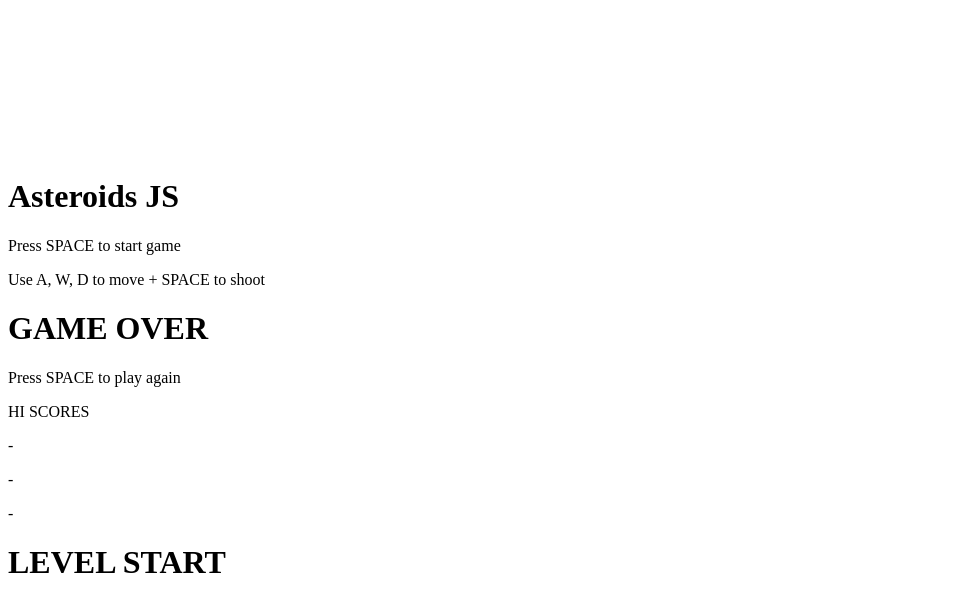
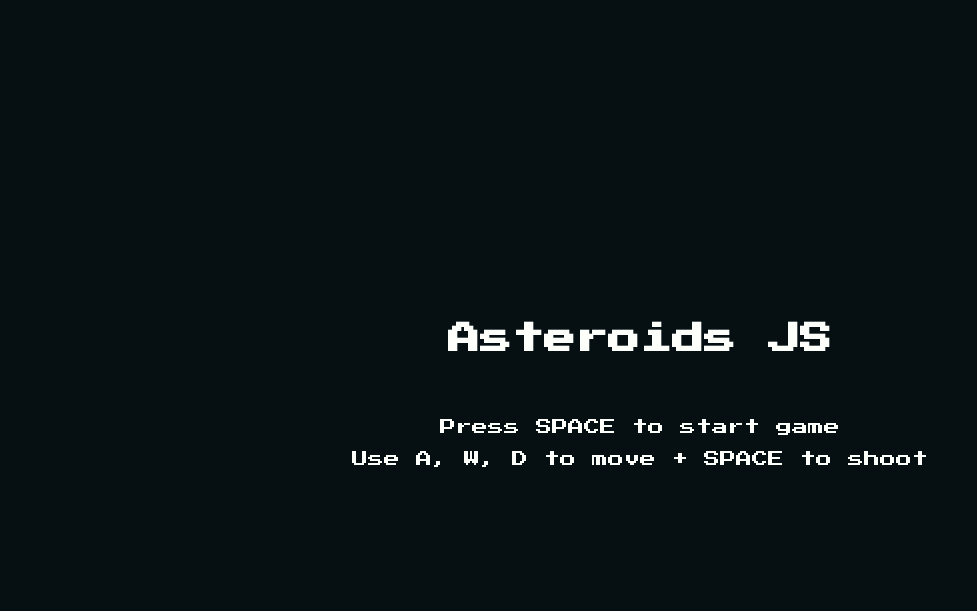
Before and after one commit to boguz/asteroids, a website: page index.html in a window 1280 px wide. Shown: the part 5-616 px from the top of the page, without its empty margins (0-977 px from the left). Drawn offline with Linux system fonts and the light colour scheme; the site is published under a folder, as on GitHub Pages, so addresses that start at the root find nothing.

Commit message:
add relative path to css and js files on index html

```diff
--- a/index.html
+++ b/index.html
@@ -11,9 +11,9 @@
     <link rel="preconnect" href="https://fonts.gstatic.com" crossorigin>
     <link href="https://fonts.googleapis.com/css2?family=Press+Start+2P&display=swap" rel="stylesheet">
 
-    <link rel="stylesheet" href="/styles/asteroids.css">
+    <link rel="stylesheet" href="./styles/asteroids.css">
 
-    <script src="/dist/asteroids.js" type="module" defer></script>
+    <script src="./dist/asteroids.js" type="module" defer></script>
 </head>
 <body>
 
```
